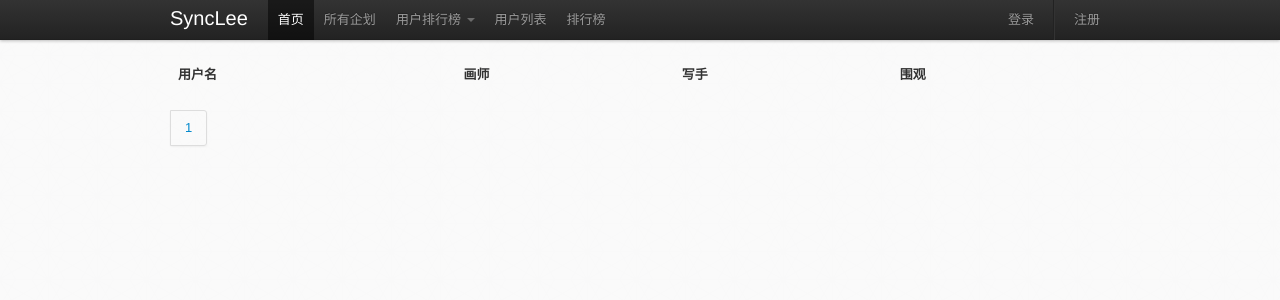
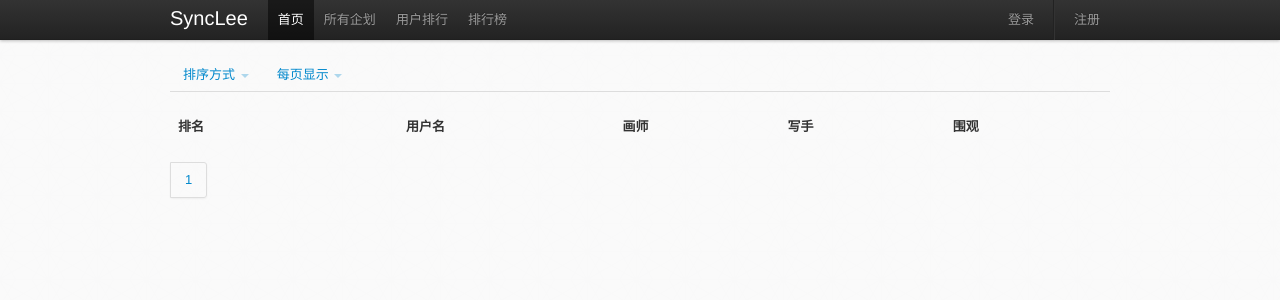
Before and after one commit to copyliu/synclee, a Django app: page /accounts/list_user/ in a window 1280 px wide. Shown: the top 300 px of the page. Run offline with Django 3.2, Linux system fonts and the light colour scheme; lists and menus that the app fills with data are empty; style sheets or scripts are compiled from the project's sources; parts of the project's set-up code (start-up, migrations or seed data) failed here and were passed over; some libraries are stand-ins or nearby versions.

Commit message:
Change-Id: I52c009ef31a8d1208cd2b0dda15fb959af663cbd

```diff
--- a/accounts/views.py
+++ b/accounts/views.py
@@ -245,7 +245,11 @@ def reset_psw_confirm(request, tmp_psw):
 
 def list_user(request):
     users = User.objects.all()
-    kind = request.GET.get('key', "other")
+    kind = request.GET.get('key', "all")
+    cnt = request.GET.get('cnt', "1")
+    try:
+        cnt = int(cnt)
+    except: cnt = 1
 
     #users = filter(lambda user: UserSkills.objects.get(user=user, skill="other").exp > 0, users)
     if kind in ["word", "image", "other"]:
@@ -257,14 +261,15 @@ def list_user(request):
                                                  UserSkills.objects.get(user=user, skill="other").exp, reverse = True)
 
 
-
-    users = [{"username" : i.username,
-              "word" : UserSkills.objects.get(user=i, skill="word").exp,
-              "image" : UserSkills.objects.get(user=i, skill="image").exp,
-              "other" : UserSkills.objects.get(user=i, skill="other").exp,
-              } for i in users]
+    users = [{"rank" : i + 1,
+              "username" : users[i].username,
+              "avatar" : UserProfiles.objects.get(user = users[i]).avatar.name,
+              "word" : UserSkills.objects.get(user=users[i], skill="word").exp,
+              "image" : UserSkills.objects.get(user=users[i], skill="image").exp,
+              "other" : UserSkills.objects.get(user=users[i], skill="other").exp,
+              } for i in xrange(len(users))]
     #分页
-    paginator = Paginator(users, 1)
+    paginator = Paginator(users, cnt)
     page = request.GET.get('page', 1)
     try:
         page = int(page)
@@ -274,4 +279,4 @@ def list_user(request):
     #print page,"+++",works.object_list[0].aver_score()
     request.session['page'] = page
 
-    return TemplateResponse(request, 'accounts/list_user.html', {'kind':kind, 'users' : users, 'paginator' : paginator})
+    return TemplateResponse(request, 'accounts/list_user.html', {'cnt':cnt, 'kind':kind, 'users' : users, 'paginator' : paginator})
--- a/templates/accounts/list_user.html
+++ b/templates/accounts/list_user.html
@@ -5,9 +5,31 @@
 {% block content %}
 
 <div class="container">
+<ul class="nav nav-tabs">
+	<li class="dropdown">
+  	<a class="dropdown-toggle" data-toggle="dropdown" href="#">排序方式 <b class="caret"></b></a>
+			<ul class="dropdown-menu">
+				<li {%if kind == 'all'%}class="active"{%endif%}><a href="{%url list_user%}?key=all&page={{users.number}}&cnt={{cnt}}">总排行</a></li>
+				<li {%if kind == 'image'%}class="active"{%endif%}><a href="{%url list_user%}?key=image&page={{users.number}}&cnt={{cnt}}">画师</a></li>
+				<li {%if kind == 'word'%}class="active"{%endif%}><a href="{%url list_user%}?key=word&page={{users.number}}&cnt={{cnt}}">写手</a></li>
+				<li {%if kind == 'other'%}class="active"{%endif%}><a href="{%url list_user%}?key=other&page={{users.number}}&cnt={{cnt}}">围观</a></li>
+			</ul>
+	</li>
+	<li class="dropdown">
+  	<a class="dropdown-toggle" data-toggle="dropdown" href="#">每页显示 <b class="caret"></b></a>
+			<ul class="dropdown-menu">
+				<li {%if cnt == 1%}class="active"{%endif%}><a href="{%url list_user%}?key=other&page={{users.number}}&cnt=1">1</a></li>
+				<li {%if cnt == 5%}class="active"{%endif%}><a href="{%url list_user%}?key=other&page={{users.number}}&cnt=5">5</a></li>
+				<li {%if cnt == 10%}class="active"{%endif%}><a href="{%url list_user%}?key=other&page={{users.number}}&cnt=10">10</a></li>
+			</ul>
+	</li>
+</ul>
+
 <table class="table table-striped">
   <thead>
     <tr>
+    	<th>排名</th>
+    	<th></th>
       <th>用户名</th>
       <th>画师</th>
       <th>写手</th>
@@ -17,6 +39,10 @@
   <tbody>
     {% for user in users.object_list %}
     <tr>
+    	<td width=34px><p>{{user.rank}}.</p></td>
+    	<td width=24px><a href="{%url profile user.username %}">
+        <img src="/media/{{user.avatar}}" width="24px" height="24px" />
+      </a></td>
       <td><a href="{%url profile user.username %}">
         {{user.username}}
       </a></td>
@@ -30,16 +56,20 @@
 <div class="pagination">
   <ul>
     {% if users.has_previous %}
-    <li><a href="?key={{kind}}&page={{ users.previous_page_number }}">上一页</a></li>
+    <li><a href="?key={{kind}}&page={{ users.previous_page_number }}&cnt={{cnt}}">上一页</a></li>
     {% endif %}
     {% for i in paginator.page_range %}
-    <li><a href="?key={{kind}}&page={{i}}">{{i}}</a></li>
+    <li><a href="?key={{kind}}&page={{i}}&cnt={{cnt}}">{{i}}</a></li>
     {% endfor %}
     {% if users.has_next %}
-    <li><a href="?key={{kind}}&page={{ users.next_page_number }}">下一页</a></li>
+    <li><a href="?key={{kind}}&page={{ users.next_page_number }}&cnt={{cnt}}">下一页</a></li>
     {% endif %}
   </ul>
 </div>
 </div>
 
 {% endblock %}
+
+{% block script %}
+<script type="text/javascript" src="/static/js/bootstrap/bootstrap-dropdown.js"></script>
+{% endblock %}
--- a/templates/base.html
+++ b/templates/base.html
@@ -24,19 +24,7 @@
           <ul class="nav">
             <li class="active"><a href="/">首页</a></li>
             <li><a href="{%url list_works %}">所有企划</a></li>
-            <li class="dropdown" id="list_user">
-							<a class="dropdown-toggle" data-toggle="dropdown" href="#list_user">
-								用户排行榜
-								<b class="caret"></b>
-							</a>
-							<ul class="dropdown-menu">
-								<li><a href="{%url list_user%}?key=all">总排行</a></li>
-								<li><a href="{%url list_user%}?key=image">画师</a></li>
-								<li><a href="{%url list_user%}?key=word">写手</a></li>
-								<li><a href="{%url list_user%}?key=other">围观</a></li>
-							</ul>
-						</li>
-            <li><a href="#">用户列表</a></li>
+            <li><a href="{%url list_user%}">用户排行</a></li>
             <li><a href="{%url work_rank %}">排行榜</a></li>
           </ul>
           <!--form class="navbar-search pull-left" action="">
@@ -68,7 +56,6 @@
 {% block content %}{% endblock %}
 <script type="text/javascript" src="/static/js/jquery-1.7.1.min.js"></script>
 <script type="text/javascript" src="/static/js/bootstrap/bootstrap-tooltip.js"></script>
-<script type="text/javascript" src="/static/js/bootstrap/bootstrap-dropdown.js"></script>
 <script>
 $(document).ready(function(){
    {% if user.is_authenticated %}
```
